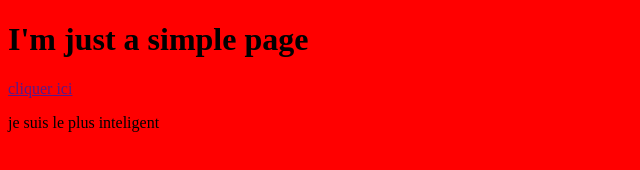
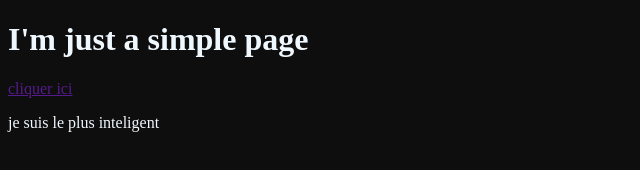
Before and after one commit to Dolkas98/learn-website, a plain HTML site: page index.html in a window 1280 px wide. Shown: the whole page, without its empty margins (0-640 px from the left). Drawn offline with Linux system fonts and the light colour scheme.

Commit message:
change color page

```diff
--- a/style.css
+++ b/style.css
@@ -1,3 +1,5 @@
 body{
-    background: red;
+    background: rgb(15, 14, 14);
+    color: aliceblue;
+
 }
```
